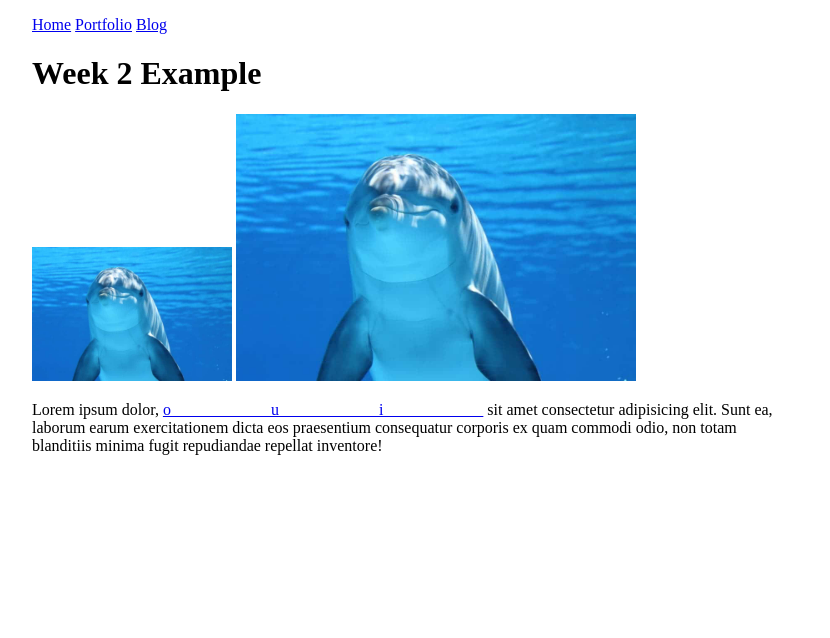
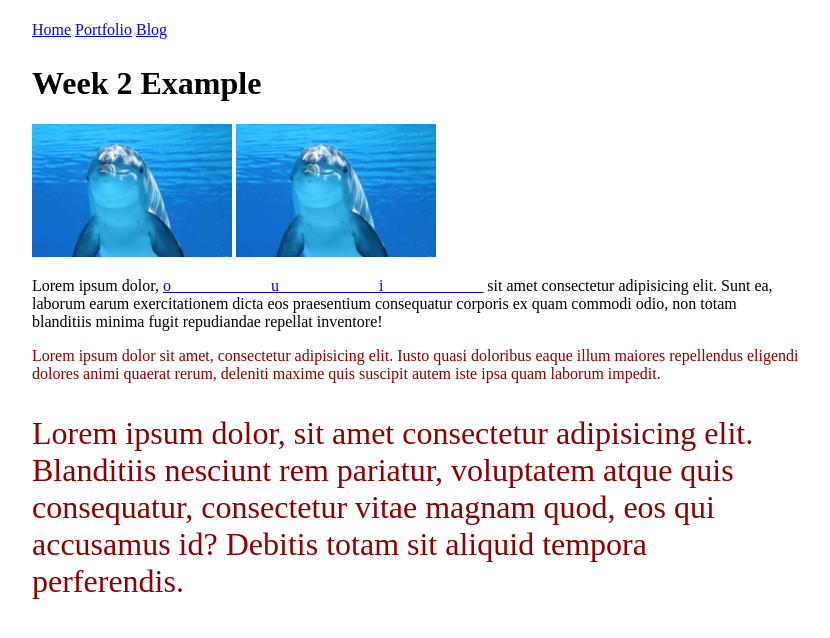
Before and after one commit to wyatt-3/ACMdes-CP1-FA23, a plain HTML site: page Week2Css/index.html in a window 1280 px wide. Shown: the whole page, without its empty margins (224-1054 px from the left). Drawn offline with Linux system fonts and the light colour scheme.

Commit message:
added @media

```diff
--- a/Week2Css/index.html
+++ b/Week2Css/index.html
@@ -20,8 +20,10 @@
     <main>
         <h1>Week 2 Example</h1>
         <img src="dolphinwk2.jpeg" alt="A dolphin">
-        <img src="dolphinwk2.jpeg" alt="A dolphin" id="specialimage">
+        <img src="dolphinwk2.jpeg" alt="A dolphin">
         <p>Lorem ipsum dolor, <a href="example.com" target="blank" style="letter-spacing: 100px"> oui</a> sit amet consectetur adipisicing elit. Sunt ea, laborum earum exercitationem dicta eos praesentium consequatur corporis ex quam commodi odio, non totam blanditiis minima fugit repudiandae repellat inventore!</p>
+        <p class="red">Lorem ipsum dolor sit amet, consectetur adipisicing elit. Iusto quasi doloribus eaque illum maiores repellendus eligendi dolores animi quaerat rerum, deleniti maxime quis suscipit autem iste ipsa quam laborum impedit.</p>
+        <p class="red big">Lorem ipsum dolor, sit amet consectetur adipisicing elit. Blanditiis nesciunt rem pariatur, voluptatem atque quis consequatur, consectetur vitae magnam quod, eos qui accusamus id? Debitis totam sit aliquid tempora perferendis.</p>
     </main>
 </body>
 </html>
--- a/Week2Css/style.css
+++ b/Week2Css/style.css
@@ -1,13 +1,8 @@
 img{
-    width: 200px;
-}
-
-#specialimage {
-    width:400px;
+    max-width: 100%;
 }
 
 main, header {
-    width:768px;
     margin-left: auto;
     margin-right: auto;
 }
@@ -19,4 +14,34 @@ nav ul {
 
 nav ul li {
    display: inline-block;
+   border-bottom: 2px solid;
+   padding-top: 15px;
+   padding-bottom: 15px;
 }
+
+.red {
+    color: darkred;
+}
+
+.big {
+    font-size: 32px;
+}
+
+
+@media (min-width: 800px){
+    main,header{
+        width: 768px;
+    }
+    img {
+        width: 200px;
+    }
+    nav ul li {
+        display: inline-block;
+        border: none;
+        padding-top: 5px;
+        padding-bottom: 5px;
+    }
+    #specialimage{
+        width:400px;
+    }
+}
```
